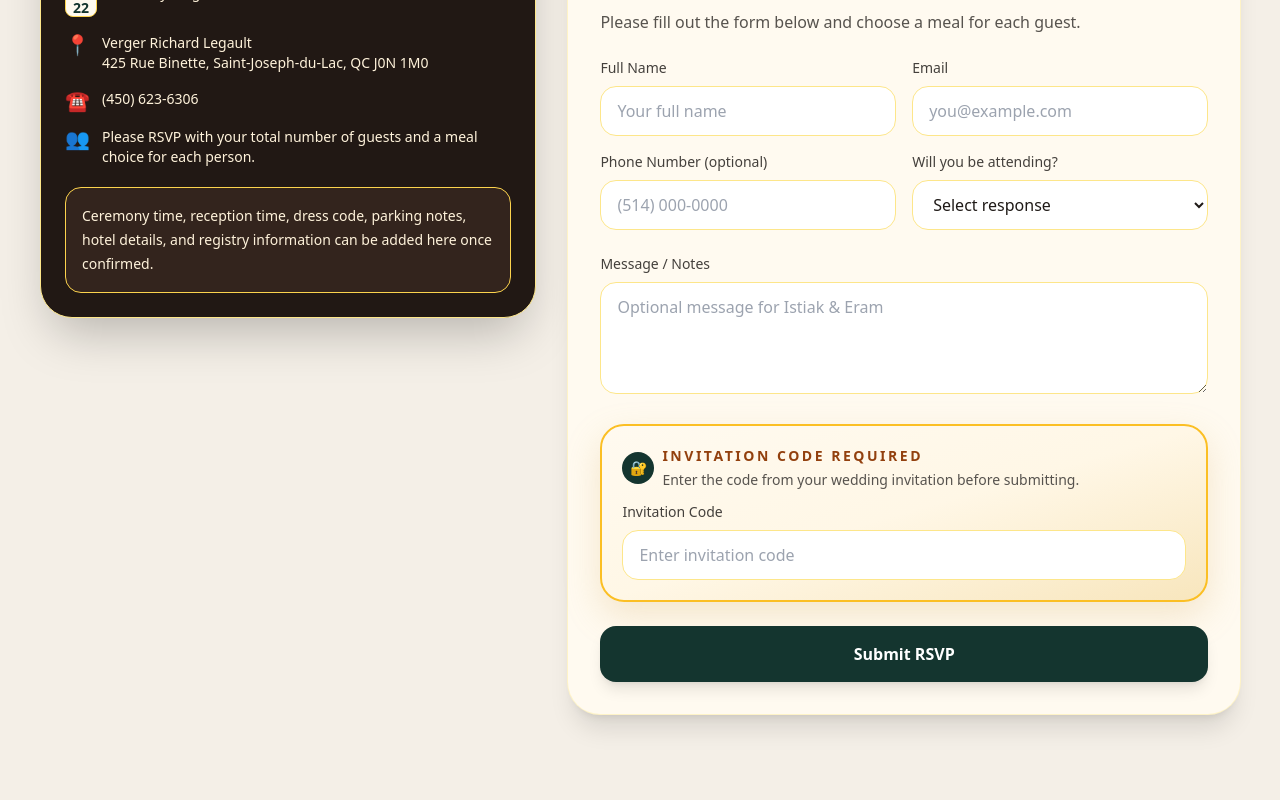
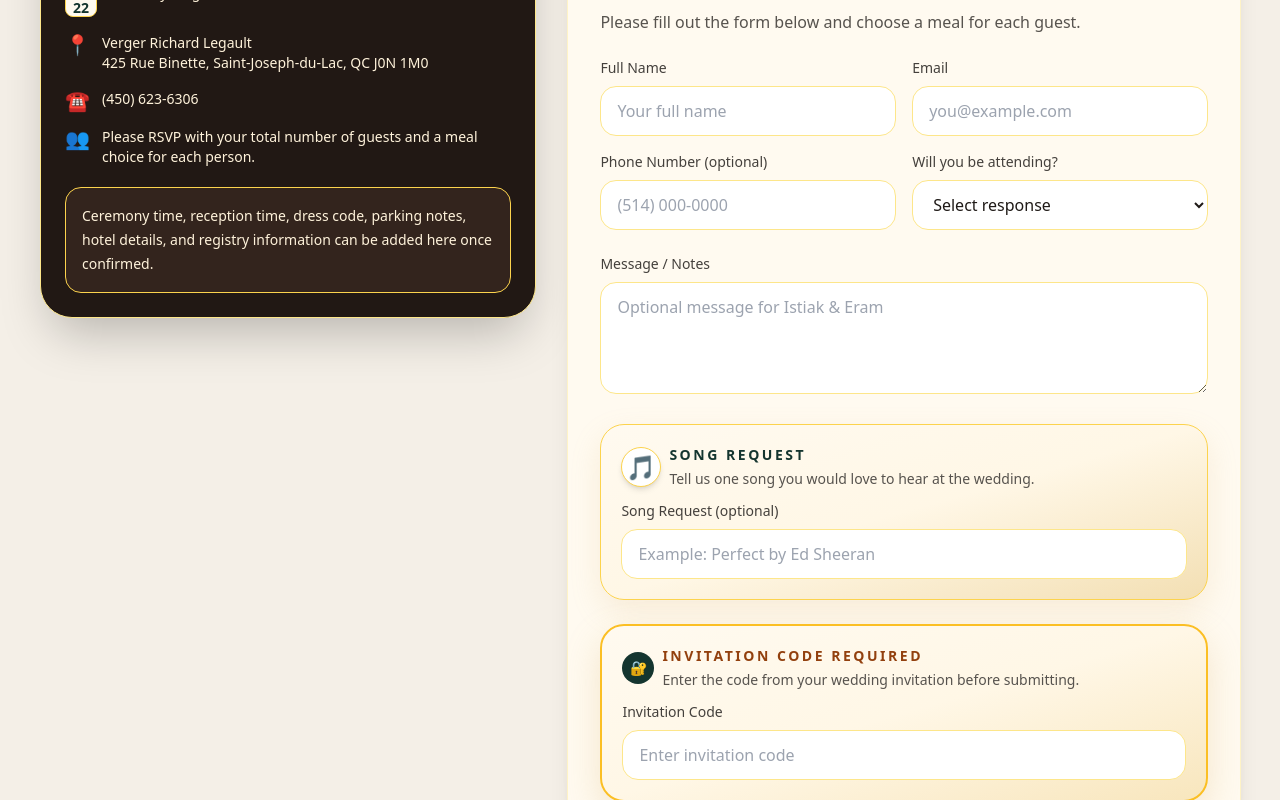
Before and after one commit to istiak514/Istiak_Nowshin_wedding, a React (Vite) app: page / in a window 1280 px wide. Shown: the part 1365-2165 px from the top of the page. Built offline with nearby package versions, Linux system fonts and the light colour scheme.

Commit message:
Update App.jsx

```diff
--- a/src/App.jsx
+++ b/src/App.jsx
@@ -192,6 +192,7 @@ export default function WeddingWebsite() {
     guests: [],
     allergies: "",
     notes: "",
+    songRequest: "",
   });
 
   function updateGuestCount(value) {
@@ -653,8 +654,40 @@ export default function WeddingWebsite() {
                 )}
 
                 <Field label="Message / Notes">
-                  <Textarea value={form.notes} onChange={(event) => setForm({ ...form, notes: event.target.value })} placeholder="Optional message for Istiak & Eram" />
+                  <Textarea
+                    value={form.notes}
+                    onChange={(event) =>
+                      setForm({ ...form, notes: event.target.value })
+                    }
+                    placeholder="Optional message for Istiak & Eram"
+                  />
                 </Field>
+
+                <div className="rounded-3xl border border-amber-300 bg-gradient-to-br from-[#fffaf0] via-[#fff7e6] to-[#f3dfb3] p-5 shadow-[0_12px_30px_rgba(214,180,109,0.18)]">
+                  <div className="mb-3 flex items-center gap-2">
+                    <span className="grid h-10 w-10 place-items-center rounded-full border border-amber-300 bg-white text-2xl shadow-md">
+                      🎵
+                    </span>
+                    <div>
+                      <p className="text-sm font-bold uppercase tracking-[0.18em] text-[#14352f]">
+                        Song Request
+                      </p>
+                      <p className="mt-1 text-sm text-stone-600">
+                        Tell us one song you would love to hear at the wedding.
+                      </p>
+                    </div>
+                  </div>
+
+                  <Field label="Song Request (optional)">
+                    <Input
+                      value={form.songRequest}
+                      onChange={(event) =>
+                        setForm({ ...form, songRequest: event.target.value })
+                      }
+                      placeholder="Example: Perfect by Ed Sheeran"
+                    />
+                  </Field>
+                </div>
 
                 <div className="rounded-3xl border-2 border-amber-400 bg-gradient-to-br from-[#fffaf0] via-[#fff7e6] to-[#f8e6bd] p-5 shadow-[0_14px_35px_rgba(214,180,109,0.28)]">
                   <div className="mb-3 flex items-center gap-2">
```
